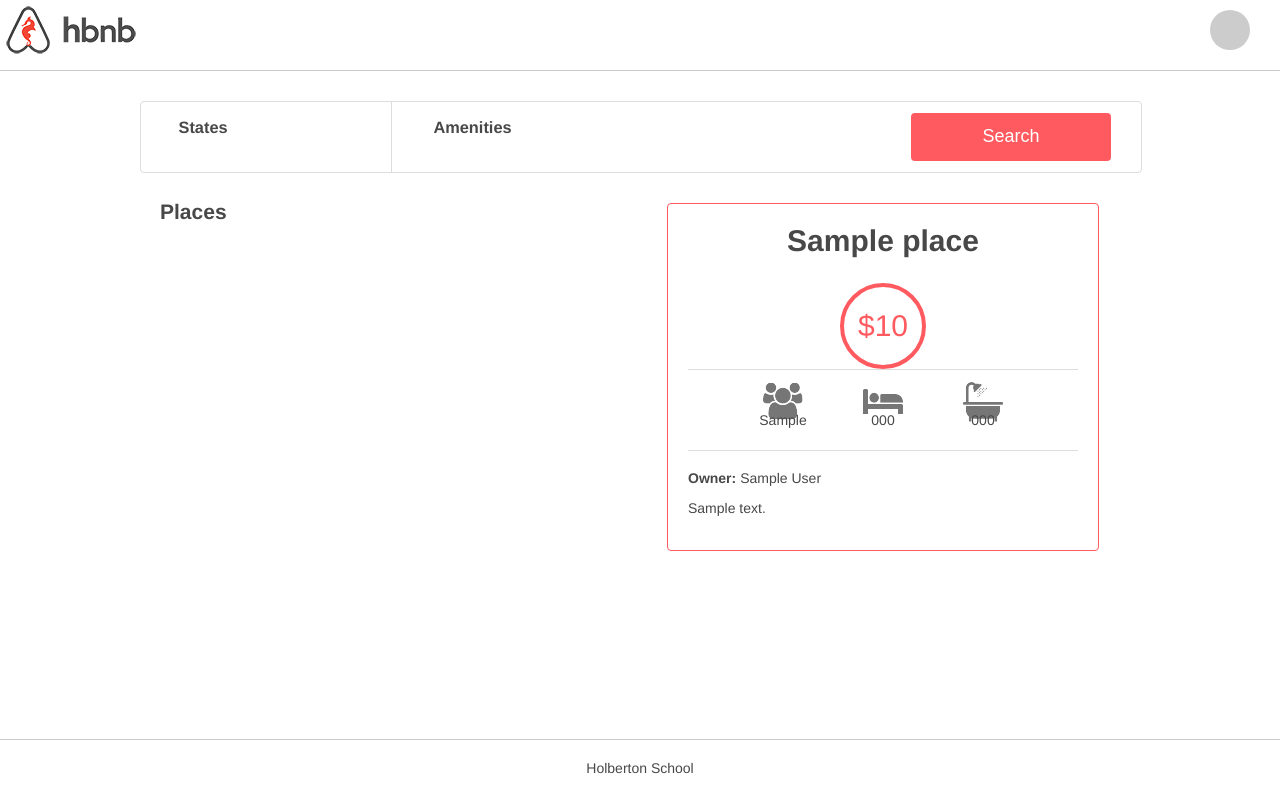
After one commit to lork27/AirBnB_clone_v4, a Flask app: template web_dynamic/templates/2-hbnb.html in a window 1280 px wide. The commit adds this page. Run offline with Flask 2, Linux system fonts and the light colour scheme; the template is opened without the code that fills it: most values are stand-ins (such as "Sample title", 1, 10 or a date in 2020); some libraries are stand-ins or nearby versions.

Commit message:
CHANGED CORS in api setup modeule, updated css/html for task 3

```diff
--- a/api/v1/app.py
+++ b/api/v1/app.py
@@ -11,7 +11,7 @@ from flasgger.utils import swag_from
 app = Flask(__name__)
 app.config['JSONIFY_PRETTYPRINT_REGULAR'] = True
 app.register_blueprint(app_views)
-cors = CORS(app, resources={r"/*": {"origins": "0.0.0.0"}})
+cors = CORS(app, resources={r"api/v1/*": {"origins": "*"}})
 
 
 @app.teardown_appcontext
@@ -30,6 +30,7 @@ def not_found(error):
     """
     return make_response(jsonify({'error': "Not found"}), 404)
 
+
 app.config['SWAGGER'] = {
     'title': 'AirBnB clone Restful API',
     'uiversion': 3
--- a/web_dynamic/static/styles/3-header.css
+++ b/web_dynamic/static/styles/3-header.css
@@ -2,10 +2,25 @@ header {
   background: white;
   height: 70px;
   width: 100%;
-    border-bottom: 1px solid #CCCCCC;
+  border-bottom: 1px solid #cccccc;
+  display: flex;
 }
 header .logo {
   background: url("../images/logo.png") no-repeat;
   left: 20px;
   height: 100%;
+  width: 30%;
 }
+
+header #api_status {
+  display: flex;
+  height: 40px;
+  width: 40px;
+  justify-content: center;
+  background-color: #cccccc;
+  border-radius: 50%;
+  align-items: center;
+  margin-left: auto;
+  margin-right: 30px;
+  margin-top: 10px;
+}
--- /dev/null
+++ b/web_dynamic/templates/2-hbnb.html
@@ -0,0 +1,101 @@
+<!DOCTYPE html>
+<html lang="zxx">
+
+<head>
+	<meta charset="utf-8">
+	<link rel="stylesheet" href="../static/styles/4-common.css?{{ cache_id }}">
+	<link rel="stylesheet" href="../static/styles/3-header.css?{{ cache_id }}">
+	<link rel="stylesheet" href="../static/styles/3-footer.css?{{ cache_id }}">
+	<link rel="stylesheet" href="../static/styles/6-filters.css?{{ cache_id }}">
+	<link rel="stylesheet" href="../static/styles/8-places.css?{{ cache_id }}">
+	<link rel="icon" href="../static/images/icon.png?{{ cache_id }}" type="image/png">
+
+	<!-- Import jQuery -->
+	<script src="https://code.jquery.com/jquery-3.2.1.min.js"></script>
+
+	<!-- Import custom Javascript -->
+	<script type="text/javascript" src="../static/scripts/2-hbnb.js?{{ cache_id }}"></script>
+
+	<title>AirBnb Clone</title>
+</head>
+
+<body>
+	<header>
+		<div class="logo"></div>
+		<div id="api_status" class="available"></div>
+	</header>
+	<div class="container">
+		<section class="filters">
+			<div class="locations">
+				<h3>States</h3>
+				<h4>&nbsp;</h4>
+				<ul class="popover">
+					{% for state in states.values()|sort(attribute='name') %}
+					<li>
+						<h2>{{ state.name }}</h2>
+						<ul>
+							{% for city in state.cities|sort(attribute='name') %}
+							<li>{{ city.name }}</li>
+							{% endfor %}
+						</ul>
+					</li>
+					{% endfor %}
+				</ul>
+			</div>
+			<div class="amenities">
+				<h3>Amenities</h3>
+				<h4>&nbsp;</h4>
+				<ul class="popover">
+					{% for amty in amenities.values() %}
+					<li>
+						<input type="checkbox" data-id="{{ amty.id }}" data-name="{{ amty.name }}">{{ amty.name }}
+					</li>
+					{% endfor %}
+				</ul>
+			</div>
+			<button>
+				Search
+			</button>
+		</section>
+		<section class="places">
+			<h1>Places</h1>
+			{% for place in places.values()|sort(attribute='name') %}
+			<article>
+				<h2>{{ place.name }}</h2>
+				<div class="price_by_night">
+					<p>${{ place.price_by_night }}</p>
+				</div>
+				<div class="information">
+					<div class="max_guest">
+						<div class="guest_image"></div>
+						<p>{{ place.max_guest }}</p>
+					</div>
+					<div class="number_rooms">
+						<div class="bed_image"></div>
+						<p>{{ place.number_rooms }}</p>
+					</div>
+					<div class="number_bathrooms">
+						<div class="bath_image"></div>
+						<p>{{ place.number_bathrooms }}</p>
+					</div>
+				</div>
+				<div class="user">
+					<p><b>Owner: </b>{{ place.user.first_name ~ ' ' ~ place.user.last_name }}</p>
+				</div>
+				<div class="description">
+					{% autoescape false %}
+					<p>{{ place.description }}</p>
+					{% endautoescape %}
+				</div>
+			</article>
+			{% endfor %}
+		</section>
+	</div>
+	<footer>
+		<p>
+			Holberton School
+		</p>
+	</footer>
+</body>
+
+</html>
```
Also changed, not shown: web_dynamic/2-hbnb.py (added, +32 -0 lines). Lines whose indentation alone changed are shown as unchanged.
